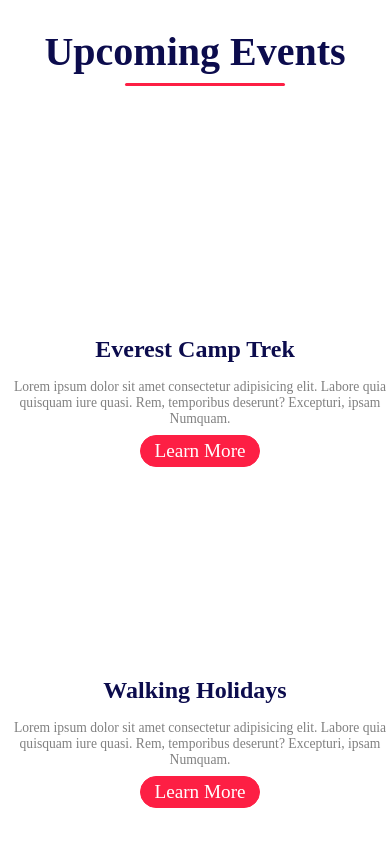
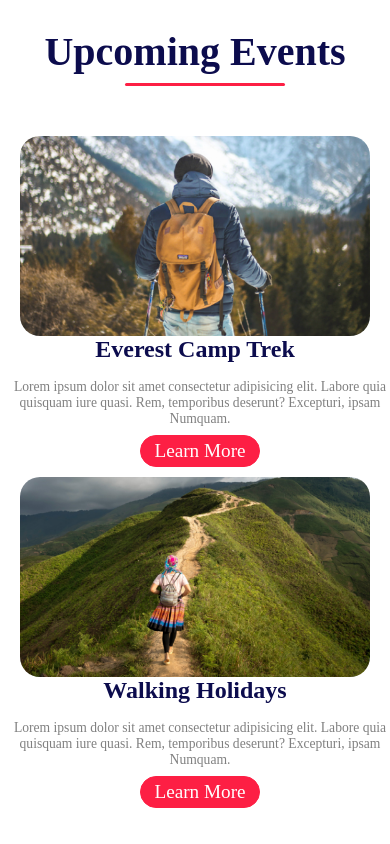
Before and after one commit to TOHEED1-1/Adventure-Project, a plain HTML site: page index.html in a window 390 px wide. Shown: the part 900-1744 px from the top of the page. Drawn offline with Linux system fonts and the light colour scheme; a web font is replaced by a local one.

Commit message:
Update style.css

```diff
--- a/style.css
+++ b/style.css
@@ -336,7 +336,7 @@ header {
   }
   .Big-Size-Pic {
     margin-top: 30px;
-    background-image: url("/img/bg2.png");
+    background-image: url("bg2.png");
     width: 100%;
     height: 100vh;
     background-size: cover;
@@ -401,7 +401,7 @@ header {
     margin-bottom: 0px;
   }
   .hero-nestedPic2 {
-    background-image: url("/img/img2.png");
+    background-image: url("img2.png");
     width: 350px;
     height: 200px;
     background-size: cover;
@@ -411,7 +411,7 @@ header {
     justify-self: center;
   }
   .hero-nestedPic {
-    background-image: url("/img/img1.png");
+    background-image: url("img1.png");
     width: 350px;
     height: 200px;
     background-size: cover;
```
